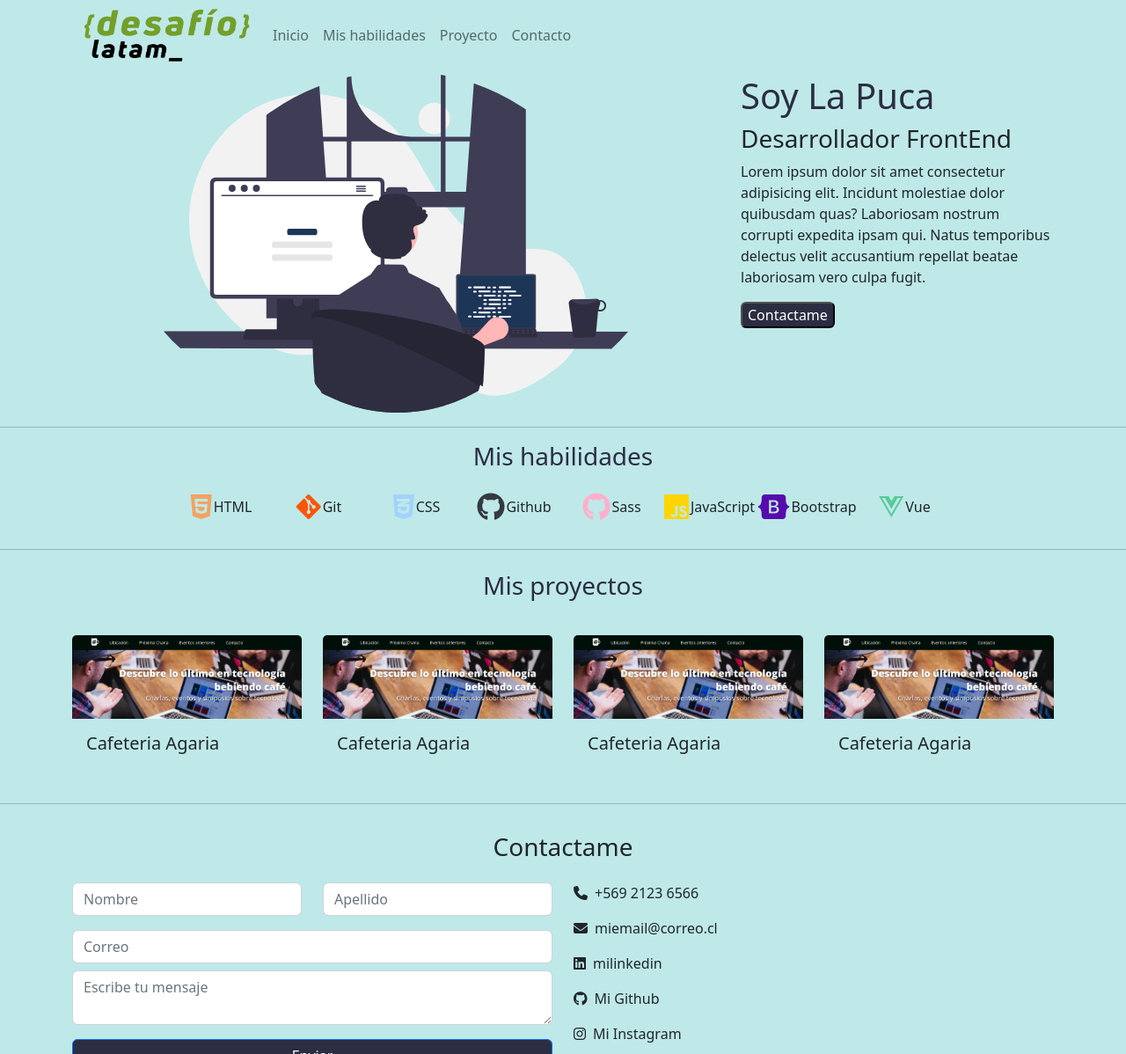
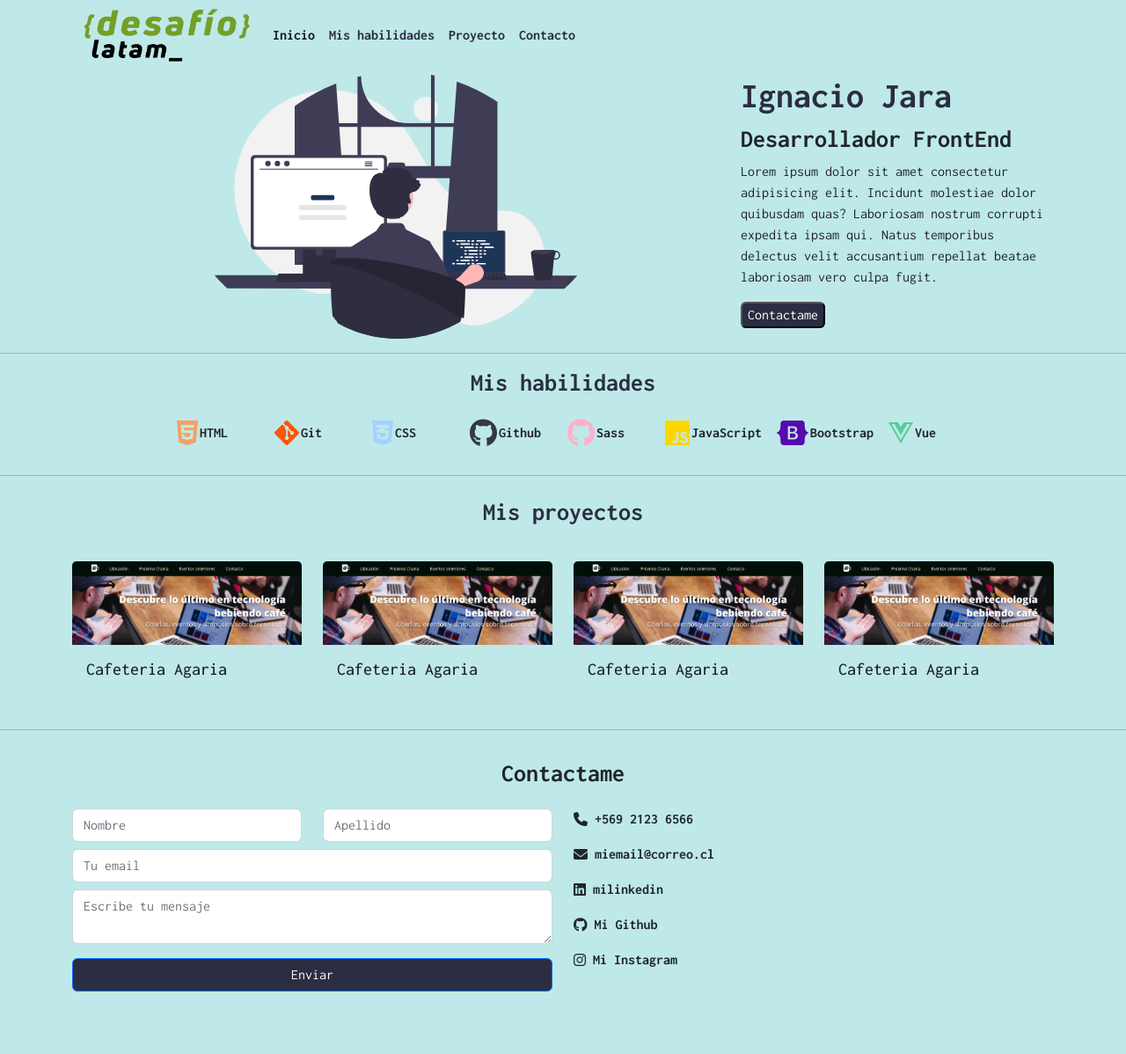
Before and after one commit to igykun/Mi-Portafolio, a website: page index.html in a window 1280 px wide. Shown: the part 5-1203 px from the top of the page at 88% size. After the commit the page ends 1140 px from the top, so only its background shows below. Drawn offline with nearby package versions, Linux system fonts and the light colour scheme; a web font is replaced by a local one.

Commit message:
font change, img change, recoloring of text

```diff
--- /dev/null
+++ b/assets/sass/base/_typography.scss
@@ -0,0 +1,6 @@
+@import url('https://fonts.googleapis.com/css2?family=Inconsolata:wght@200..900&family=Kalnia+Glaze:wght@100..700&family=PT+Mono&family=Roboto:ital,wght@0,100;0,300;0,400;0,500;0,700;0,900;1,100;1,300;1,400;1,500;1,700;1,900&display=swap');
+
+
+body, *{
+    font-family: "Inconsolata";
+}
--- a/assets/sass/main.scss
+++ b/assets/sass/main.scss
@@ -1,6 +1,7 @@
 @import "../../node_modules/bootstrap/scss/bootstrap";
 @import './abstracts/colors';
 @import './abstracts/variables';
+@import './base/typography';
 @import './components/cards';
 @import './components/icons';
 @import './components/img';
--- a/index.html
+++ b/index.html
@@ -5,7 +5,7 @@
     <meta name="viewport" content="width=device-width, initial-scale=1.0" />
     <script src="https://kit.fontawesome.com/b1ea5d1f2a.js" crossorigin="anonymous"></script>
     <link rel="stylesheet" href="./assets/css/main.css" />
-    <title>Bootstrap as framework css</title>
+    <title>Mi portafolio</title>
   </head>
   <body>
     <header class="header container">
@@ -28,16 +28,16 @@
           <div class="collapse navbar-collapse" id="navbarNav">
             <ul class="header__ulist navbar-nav">
               <li class="header__listitem nav-item">
-                <a class="header__link nav-link" href="#main">Inicio</a>
+                <a class="header__link nav-link active text-darkblue fw-bold" href="#main">Inicio</a>
               </li>
               <li class="header__listitem nav-item">
-                <a class="header__link nav-link" href="#skills">Mis habilidades</a>
+                <a class="header__link nav-link text-darkblue fw-bold" href="#skills">Mis habilidades</a>
               </li>
               <li class="header__listitem nav-item">
-                <a class="header__link nav-link" href="#proyects">Proyecto</a>
+                <a class="header__link nav-link text-darkblue fw-bold" href="#proyects">Proyecto</a>
               </li>
               <li class="header__listitem nav-item">
-                <a class="header__link nav-link" href="#contact">Contacto</a>
+                <a class="header__link nav-link text-darkblue fw-bold" href="#contact">Contacto</a>
               </li>
             </ul>
           </div>
@@ -49,68 +49,69 @@
         <div class="main__row row">
           <div class="main__left col-12 col-md-8">
             <img
+              style="height:300px"
               src="./assets/img/developer.svg"
               alt="imagen principal"
-              class="main__img img-fluid"
+              class="main__img"
             />
           </div>
           <div class="main__right col-12 col-md-4">
-            <h1 class="main__title text-darkblue fs-1">Soy La Puca</h1>
-            <h2 class="main__subtitle fs-3">Desarrollador FrontEnd</h2>
+            <h1 class="main__title text-darkblue fs-1 fw-bolder">Ignacio Jara</h1>
+            <h2 class="main__subtitle fs-3 fw-bold">Desarrollador FrontEnd</h2>
             <p class="main__text">
               Lorem ipsum dolor sit amet consectetur adipisicing elit. Incidunt
               molestiae dolor quibusdam quas? Laboriosam nostrum corrupti
               expedita ipsam qui. Natus temporibus delectus velit accusantium
               repellat beatae laboriosam vero culpa fugit.
             </p>
-            <button type="button" class="main__contact bg-darkblue rounded text-white">Contactame</button>
+            <button type="button" class="main__contact bg-darkblue rounded text-white w-sm-100">Contactame</button>
           </div>
         </div>
       </div>
     </main>
     <hr>
     <section id="skills" class="skills container">
-        <h3 class="skills__title text-darkblue text-center">
+        <h3 class="skills__title text-darkblue text-center fw-bolder">
             Mis habilidades
         </h3>
         <div class="skills__list row">
-            <div class="skills__item col-6 col-md-1 mx-md-2 my-3">
+            <div class="skills__item col-6 col-md-1 mx-md-2 my-3 d-sm-flex justify-content-start">
                 <i class="skills__i fa-brands fa-html5 text-orange"></i>
-                <p class="skills__name">HTML</p>
+                <p class="skills__name fw-bold">HTML</p>
             </div>
-            <div class="skills__item col-6 col-md-1 mx-md-2 my-3">
+            <div class="skills__item col-6 col-md-1 mx-md-2 my-3 d-sm-flex justify-content-start">
                 <i class="skills__i fa-brands fa-git-alt text-darkorange"></i>
-                <p class="skills__name">Git</p>
+                <p class="skills__name fw-bold">Git</p>
             </div>
-            <div class="skills__item col-6 col-md-1 mx-md-2 my-3">
+            <div class="skills__item col-6 col-md-1 mx-md-2 my-3 d-sm-flex justify-content-start">
                 <i class="skills__i fa-brands fa-css3-alt text-lightblue"></i>
-                <p class="skills__name">CSS</p>
+                <p class="skills__name fw-bold">CSS</p>
             </div>
-            <div class="skills__item col-6 col-md-1 mx-md-2 my-3">
+            <div class="skills__item col-6 col-md-1 mx-md-2 my-3 d-sm-flex justify-content-start">
                 <i class="skills__i fa-brands fa-github text-lightblack"></i>
-                <p class="skills__name">Github</p>
+                <p class="skills__name fw-bold">Github</p>
             </div>
-            <div class="skills__item col-6 col-md-1 mx-md-2 my-3">
+            <div class="skills__item col-6 col-md-1 mx-md-2 my-3 d-sm-flex justify-content-start">
                 <i class="skills__i fa-brands fa-github text-pink"></i>
-                <p class="skills__name">Sass</p>
+                <p class="skills__name fw-bold">Sass</p>
             </div>
-            <div class="skills__item col-6 col-md-1 mx-md-2 my-3">
+            <div class="skills__item col-6 col-md-1 mx-md-2 my-3 d-sm-flex justify-content-start">
                 <i class="skills__i fa-brands fa-js text-yellow"></i>
-                <p class="skills__name">JavaScript</p>
+                <p class="skills__name fw-bold">JavaScript</p>
             </div>
-            <div class="skills__item col-6 col-md-1 mx-md-2 my-3">
+            <div class="skills__item col-6 col-md-1 mx-md-4 my-3 d-sm-flex justify-content-start">
                 <i class="skills__i fa-brands fa-bootstrap text-purple"></i>
-                <p class="skills__name">Bootstrap</p>
+                <p class="skills__name fw-bold">Bootstrap</p>
             </div>
-            <div class="skills__item col-6 col-md-1 mx-md-2 my-3">
+            <div class="skills__item col-6 col-md-1 mx-md-2 my-3 d-sm-flex justify-content-start">
                 <i class="skills__i fa-brands fa-vuejs text-lightgreen"></i>
-                <p class="skills__name">Vue</p>
+                <p class="skills__name fw-bold">Vue</p>
             </div>
         </div>
     </section>
     <hr>
     <section id="proyects" class="proyects container">
-        <h3 class="proyects__title text-center text-darkblue my-4">
+        <h3 class="proyects__title text-center text-darkblue my-4 fw-bolder">
             Mis proyectos
         </h3>
         <div class="proyects__row row">
@@ -147,20 +148,20 @@
     <hr>
     <footer id="contact" class="contact container">
         <div class="contact__row row">
-            <h3 class="contact__title text-start text-md-center my-3">
+            <h3 class="contact__title text-start text-md-center my-3 fw-bolder">
                 Contactame
             </h3>
             <div class="contact__left col-12 col-md-6">
                 <form action="" class="contact__form">
-                    <div class="row">
+                    <div class="row my-2">
                         <div class="col-6">
-                            <input type="text" placeholder="Nombre" class="contact__input form-control my-2 bg-white">
+                            <input type="text" placeholder="Nombre" class="contact__input form-control bg-white">
                         </div>
                         <div class="col-6">
-                            <input type="text" placeholder="Apellido" class="contact__input form-control my-2 bg-white">
+                            <input type="text" placeholder="Apellido" class="contact__input form-control bg-white">
                         </div>
                     </div>
-                    <input type="email" placeholder="Correo" class="contact__input form-control my-2 bg-white">
+                    <input type="email" placeholder="Tu email" class="contact__input form-control my-2 bg-white">
                     <textarea name="Mensaje" id="Mensaje-contact" placeholder="Escribe tu mensaje" class="contact__input bg-white form-control my-2"></textarea>
                     <button type="submit" class="btn btn-primary contact__button w-md-25 w-100 bg-darkblue text-white my-2">Enviar</button>
                 </form>
@@ -169,23 +170,23 @@
                 <div class="contact__RRSS row">
                     <div class="col-12 d-flex align-items-center justify-content-start my-2">
                         <i class="contact__icon fa-solid fa-phone"></i>
-                        <p class="contact__RRSS--text my-auto mx-2">+569 2123 6566</p>
+                        <p class="contact__RRSS--text my-auto mx-2 fw-bold">+569 2123 6566</p>
                     </div>
                     <div class="col-12 d-flex align-items-center justify-content-start my-2">
                         <i class="contact__icon fa-solid fa-envelope"></i>
-                        <p class="contact__RRSS--text my-auto mx-2">miemail@correo.cl</p>
+                        <p class="contact__RRSS--text my-auto mx-2 fw-bold">miemail@correo.cl</p>
                     </div>
                     <div class="col-12 d-flex align-items-center justify-content-start my-2">
                         <i class="contact__icon fa-brands fa-linkedin"></i>
-                        <p class="contact__RRSS--text my-auto mx-2">milinkedin</p>
+                        <p class="contact__RRSS--text my-auto mx-2 fw-bold">milinkedin</p>
                     </div>
                     <div class="col-12 d-flex align-items-center justify-content-start my-2">
                         <i class="contact__icon fa-brands fa-github"></i>
-                        <p class="contact__RRSS--text my-auto mx-2">Mi Github</p>
+                        <p class="contact__RRSS--text my-auto mx-2 fw-bold">Mi Github</p>
                     </div>
                     <div class="col-12 d-flex align-items-center justify-content-start my-2">
                         <i class="contact__icon fa-brands fa-instagram"></i>
-                        <p class="contact__RRSS--text my-auto mx-2">Mi Instagram</p>
+                        <p class="contact__RRSS--text my-auto mx-2 fw-bold">Mi Instagram</p>
                     </div>
                 </div>
             </div>
```
Also changed, not shown: assets/css/main.css, 1 other file.
